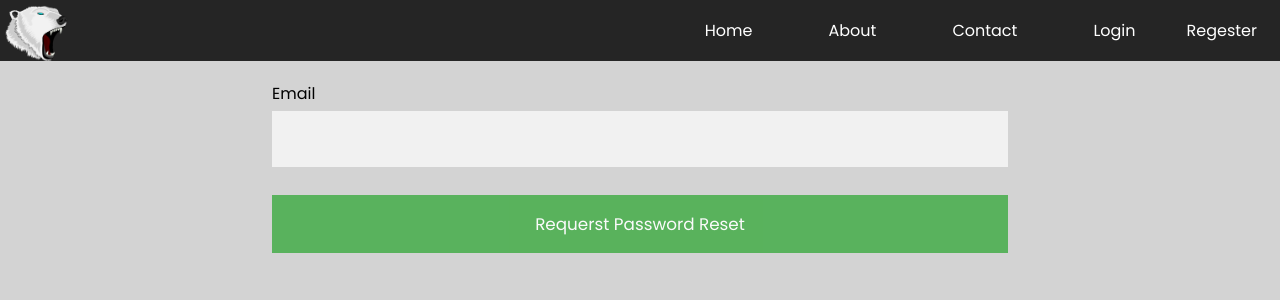
After one commit to Hank2q/Flask-Blog, a Flask app: page /reset/request in a window 1280 px wide. The commit adds this page. Shown: the top 300 px of the page. Run offline with Flask 2, Linux system fonts and the light colour scheme; some libraries are stand-ins or nearby versions.

Commit message:
added password reset

```diff
--- a/flaskblog/forms.py
+++ b/flaskblog/forms.py
@@ -63,3 +63,24 @@ class PostForm(FlaskForm):
 
     content = TextAreaField('Post Content', validators=([DataRequired()]))
     submit = SubmitField('Post')
+
+
+class RequerstResetForm(FlaskForm):
+    email = StringField('Email', validators=[DataRequired(), Email()])
+
+    request = SubmitField('Requerst Password Reset')
+
+    # ! revelaing that an email is not associated with an accout is a security flaw
+    # def validate_email(self, email):
+    #     user = User.query.filter_by(email=email.data).first()
+    #     if user is None:
+    #         raise ValidationError('There is no account with this email')
+
+
+class ResetPasswordForm(FlaskForm):
+    password = PasswordField('New Password', validators=[
+                             DataRequired(), Length(min=6, max=20)])
+    confirm_password = PasswordField(
+        'Confirm New Password', validators=[DataRequired(), EqualTo('password')])
+
+    reset = SubmitField('Reset Password')
--- a/flaskblog/routes.py
+++ b/flaskblog/routes.py
@@ -1,8 +1,9 @@
 from flask import render_template, flash, url_for, redirect, request, abort, jsonify
-from flaskblog import app, bcrypt, db
-from flaskblog.forms import RegestrationForm, LoginForm, UpdateForm, PostForm
+from flaskblog import app, bcrypt, db, mail
+from flaskblog.forms import RegestrationForm, LoginForm, UpdateForm, PostForm, RequerstResetForm, ResetPasswordForm
 from flaskblog.model import User, Post
 from flask_login import login_user, current_user, logout_user, login_required
+from flask_mail import Message
 from os.path import splitext as get_ext, join
 from PIL import Image
 # * to have multiple url paths leading to the same page, use multiple decorators
@@ -188,3 +189,47 @@ def more():
     if 1 < page <= posts.pages:
         next_posts = posts.query.paginate(per_page=POSTS_PER_PAGE, page=page)
         return render_template('more.html', posts=next_posts)
+
+
+def send_reset_email(user):
+    token = user.get_reset_token()
+    message = Message('Password reset',
+                      sender='noreply@polarblog.com', recipients=[user.email])
+    message.body = f'''\
+To reset your password follow the link bellow:
+{url_for('reset_password', token=token, _external=True)}'''
+    mail.send(message)
+
+
+@app.route('/reset/request', methods=['GET', 'POST'])
+def reset_request():
+    if current_user.is_authenticated:
+        return redirect(url_for('account'))
+    form = RequerstResetForm()
+    if form.validate_on_submit():
+        user = User.query.filter_by(email=form.email.data).first()
+        if user:
+            send_reset_email(user)
+        flash('If an account with this email address exists, a password reset message will be sent shortly', 'info')
+        return redirect(url_for('home'))
+    return render_template('requestReset.html', form=form)
+
+
+@app.route('/reset/password/<token>', methods=['GET', 'POST'])
+def reset_password(token):
+    if current_user.is_authenticated:
+        return redirect(url_for('account'))
+    user = User.verify_reset_token(token)
+    if not user:
+        flash('Invalid or Expired Token, Try Again.', 'error')
+        return redirect(url_for('reset_request'))
+    form = ResetPasswordForm()
+    if form.validate_on_submit():
+        hashed_password = bcrypt.generate_password_hash(
+            form.password.data).decode('utf-8')
+        user.password = hashed_password
+        db.session.commit()
+        flash(
+            f'Password updated', 'success')
+        return redirect(url_for('login'))
+    return render_template('passwordReset.html', form=form)
--- a/flaskblog/static/javascripts/account.js
+++ b/flaskblog/static/javascripts/account.js
@@ -53,9 +53,11 @@ function loadExpanded() {
 
 function expandPosts() {
     let posts = document.querySelector('.posts')
-    let pages = document.querySelector('.pages')
+    if (posts.dataset.pages > 1) {
+        let pages = document.querySelector('.pages')
+        pages.classList.toggle('invisible')
+    }
     posts.classList.toggle('expanded');
-    pages.classList.toggle('invisible')
     expand.querySelector('i').classList.toggle('rotated');
     expanded = !expanded;
     sessionStorage.setItem('expanded', expanded);
--- a/flaskblog/static/javascripts/scrollLoad.js
+++ b/flaskblog/static/javascripts/scrollLoad.js
@@ -19,7 +19,7 @@ document.addEventListener('DOMContentLoaded', () => {
 
 // show back to top button after 2000px
 window.addEventListener('scroll', () => {
-    if (window.pageYOffset > 2000) {
+    if (window.pageYOffset > 2500) {
         toTop.classList.add('show-top')
     } else {
         toTop.classList.remove('show-top')
--- a/flaskblog/static/styles/account.css
+++ b/flaskblog/static/styles/account.css
@@ -70,6 +70,7 @@
     border-radius: 0;
     border-top: 3px solid #adadad;
     margin: auto;
+    box-shadow: none;
 }
 .pages {
     padding: 8px 0;
--- a/flaskblog/static/styles/inputs.css
+++ b/flaskblog/static/styles/inputs.css
@@ -32,6 +32,7 @@ input[type="password"]:focus {
     cursor: pointer;
     width: 100%;
     opacity: 0.9;
+    font-size: 1.05em;
 }
 
 .registerbtn:hover {
@@ -51,6 +52,9 @@ a {
 .error {
     border: 3px solid red !important;
 }
+.error:focus {
+    box-shadow: 0 0 8px 1px #ff5c5c, inset 0 0 5px #ff5c5c !important;
+}
 
 .feild {
     margin-bottom: 20px;
--- a/flaskblog/templates/account.html
+++ b/flaskblog/templates/account.html
@@ -57,7 +57,7 @@ style%}
         <h3>Posts</h3>
         <i class="fas fa-caret-left"></i>
     </div>
-    <div class="posts">
+    <div data-pages="{{posts.pages}}" class="posts">
         {% for post in posts.items%}
         <div class="post" id="{{post.id}}">
             <h3>
--- a/flaskblog/templates/login.html
+++ b/flaskblog/templates/login.html
@@ -24,7 +24,7 @@
     </form>
 </div>
 <div>
-    <p><a href="#">Forgot Password</a></p>
+    <p><a href="{{url_for('reset_request')}}">Forgot Password</a></p>
 </div>
 
 <div class="footnote">
--- /dev/null
+++ b/flaskblog/templates/requestReset.html
@@ -0,0 +1,17 @@
+{% extends "layout.html"%} {%block title%} Request Password Reset {%endblock title%}
+{%block style%}
+<link rel="stylesheet" href="{{url_for('static', filename='styles/inputs.css')}}" />
+{%endblock style%} {%block main%}
+<div class="input-container">
+    <form action="" method="post">
+        {{ form.hidden_tag()}}
+        <div class="email-container feild">
+            {{form.email.label()}} {%if form.email.errors%}
+            {{form.email(class='error')}} {%for error in form.email.errors%}
+            <span class="error-msg">{{error}}</span>
+            {% endfor %} {%else%} {{form.email(class='email')}} {%endif%}
+        </div>
+        {{form.request(class='registerbtn')}}
+    </form>
+</div>
+{%endblock main%}
```
Also changed, not shown: flaskblog/__init__.py (+7 -0 lines), flaskblog/model.py (+15 -1 lines), flaskblog/templates/passwordReset.html (added, +24 -0 lines), flaskblog/site.db, flaskblog/static/images/profiles/hank.png (added).
